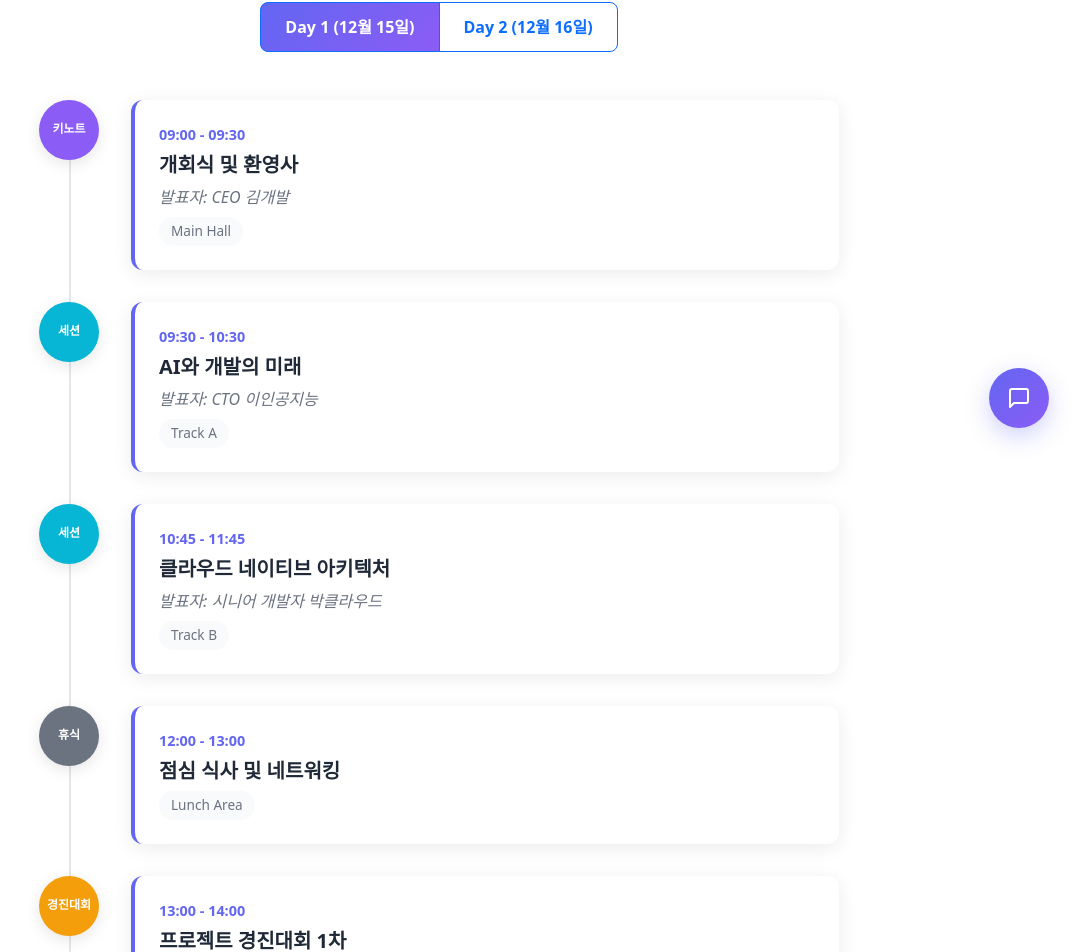
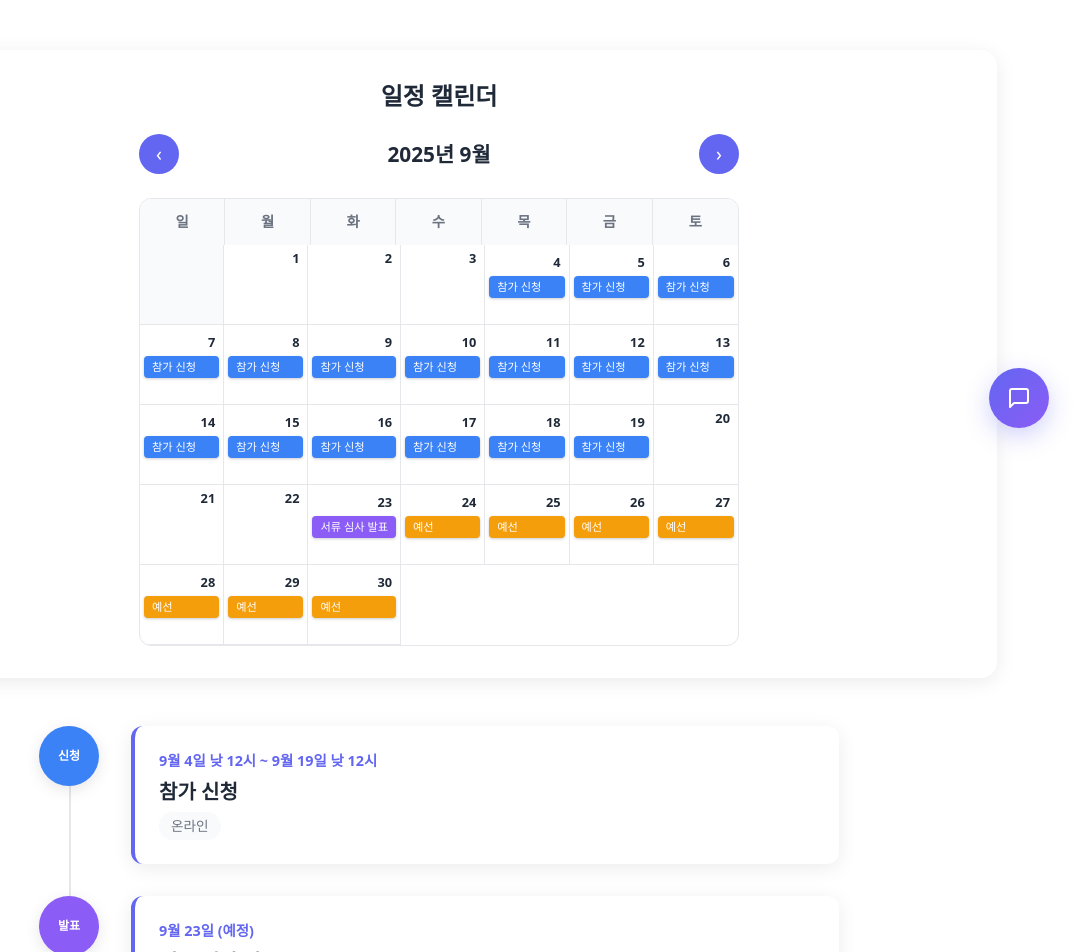
Before and after one commit to JuyoungKimmy-Kim/conference, a React (Create React App) app in the folder frontend/: page /agenda in a window 1280 px wide. Shown: the part 342-1294 px from the top of the page, without its empty margins (201-1280 px from the left). Built offline with nearby package versions, Linux system fonts and the light colour scheme.

Commit message:
modify schedule

```diff
--- a/frontend/src/pages/Agenda.css
+++ b/frontend/src/pages/Agenda.css
@@ -141,6 +141,150 @@
   display: inline-block;
 }
 
+/* 일정 요약 스타일 제거하고 캘린더 스타일 수정 */
+
+/* 캘린더 스타일 */
+.calendar-section {
+  background: white;
+  border-radius: 16px;
+  padding: 2rem;
+  box-shadow: 0 4px 20px rgba(0, 0, 0, 0.08);
+  margin-top: 3rem;
+}
+
+.calendar-title {
+  font-size: 1.5rem;
+  font-weight: 600;
+  color: var(--text-dark);
+}
+
+.calendar-container {
+  max-width: 600px;
+  margin: 0 auto;
+}
+
+.calendar-header {
+  display: flex;
+  justify-content: space-between;
+  align-items: center;
+  margin-bottom: 1.5rem;
+}
+
+.calendar-nav-btn {
+  background: var(--primary-color);
+  color: white;
+  border: none;
+  border-radius: 50%;
+  width: 40px;
+  height: 40px;
+  display: flex;
+  align-items: center;
+  justify-content: center;
+  font-size: 1.2rem;
+  cursor: pointer;
+  transition: all 0.3s ease;
+}
+
+.calendar-nav-btn:hover {
+  background: var(--primary-dark);
+  transform: scale(1.05);
+}
+
+.calendar-month {
+  font-size: 1.3rem;
+  font-weight: 600;
+  color: var(--text-dark);
+  margin: 0;
+}
+
+.calendar-grid {
+  border: 1px solid #e5e7eb;
+  border-radius: 12px;
+  overflow: hidden;
+}
+
+.calendar-weekdays {
+  display: grid;
+  grid-template-columns: repeat(7, 1fr);
+  background: #f9fafb;
+}
+
+.weekday {
+  padding: 0.75rem;
+  text-align: center;
+  font-weight: 600;
+  color: var(--text-light);
+  font-size: 0.9rem;
+  border-right: 1px solid #e5e7eb;
+}
+
+.weekday:last-child {
+  border-right: none;
+}
+
+.calendar-days {
+  display: grid;
+  grid-template-columns: repeat(7, 1fr);
+}
+
+.calendar-day {
+  min-height: 80px;
+  padding: 0.25rem;
+  border-right: 1px solid #e5e7eb;
+  border-bottom: 1px solid #e5e7eb;
+  display: flex;
+  flex-direction: column;
+  position: relative;
+  cursor: pointer;
+  transition: all 0.2s ease;
+}
+
+.calendar-day:nth-child(7n) {
+  border-right: none;
+}
+
+.calendar-day.empty {
+  background: #f9fafb;
+  cursor: default;
+}
+
+.calendar-day.has-event {
+  padding-top: 0.5rem;
+}
+
+.day-number {
+  font-size: 0.8rem;
+  font-weight: 600;
+  color: var(--text-dark);
+  margin-bottom: 0.25rem;
+  text-align: right;
+  padding-right: 0.25rem;
+}
+
+.event-block {
+  color: white;
+  padding: 0.25rem 0.5rem;
+  border-radius: 4px;
+  margin-bottom: 0.25rem;
+  font-size: 0.7rem;
+  font-weight: 500;
+  line-height: 1.2;
+  cursor: pointer;
+  transition: all 0.2s ease;
+  box-shadow: 0 1px 3px rgba(0, 0, 0, 0.2);
+}
+
+.event-block:hover {
+  transform: scale(1.02);
+  box-shadow: 0 2px 6px rgba(0, 0, 0, 0.3);
+}
+
+.event-title {
+  white-space: nowrap;
+  overflow: hidden;
+  text-overflow: ellipsis;
+}
+
 @media (max-width: 768px) {
   .agenda-title {
     font-size: 2rem;
@@ -165,4 +309,27 @@
     align-items: center;
     gap: 1rem;
   }
+
+  .calendar-section {
+    padding: 1.5rem;
+  }
+
+  .calendar-day {
+    min-height: 60px;
+    padding: 0.2rem;
+  }
+
+  .day-number {
+    font-size: 0.7rem;
+  }
+
+  .weekday {
+    padding: 0.5rem;
+    font-size: 0.8rem;
+  }
+
+  .event-block {
+    font-size: 0.6rem;
+    padding: 0.2rem 0.4rem;
+  }
 }
--- a/frontend/src/pages/Agenda.js
+++ b/frontend/src/pages/Agenda.js
@@ -2,164 +2,201 @@ import React, { useState } from 'react';
 import './Agenda.css';
 
 const Agenda = () => {
-  const [selectedDay, setSelectedDay] = useState('day1');
+  const [currentDate, setCurrentDate] = useState(new Date(2025, 8, 1)); // 2025년 9월로 초기 설정
 
-  const agendaData = {
-    day1: [
+  const agendaData = [
     {
-        time: '09:00 - 09:30',
-        title: '개회식 및 환영사',
-        speaker: 'CEO 김개발',
-        track: 'Main Hall',
-        type: 'keynote'
+      time: '9월 4일 낮 12시 ~ 9월 19일 낮 12시',
+      title: '참가 신청',
+      track: '온라인',
+      type: 'registration',
+      startDate: new Date(2025, 8, 4), // 2025년 9월 4일
+      endDate: new Date(2025, 8, 19)   // 2025년 9월 19일
     },
     {
-        time: '09:30 - 10:30',
-        title: 'AI와 개발의 미래',
-        speaker: 'CTO 이인공지능',
-        track: 'Track A',
-        type: 'session'
+      time: '9월 23일 (예정)',
+      title: '서류 심사 발표',
+      track: '온라인',
+      type: 'announcement',
+      startDate: new Date(2025, 8, 23), // 2025년 9월 23일
+      endDate: new Date(2025, 8, 23)
     },
     {
-        time: '10:45 - 11:45',
-        title: '클라우드 네이티브 아키텍처',
-        speaker: '시니어 개발자 박클라우드',
-        track: 'Track B',
-        type: 'session'
+      time: '9월 24일 ~ 10월 15일',
+      title: '예선',
+      track: '온라인',
+      type: 'competition',
+      startDate: new Date(2025, 8, 24), // 2025년 9월 24일
+      endDate: new Date(2025, 9, 15)    // 2025년 10월 15일
     },
     {
-        time: '12:00 - 13:00',
-        title: '점심 식사 및 네트워킹',
-        speaker: '',
-        track: 'Lunch Area',
-        type: 'break'
+      time: '10월 16일 ~ 10월 19일',
+      title: '예선 평가',
+      track: '온라인',
+      type: 'evaluation',
+      startDate: new Date(2025, 9, 16), // 2025년 10월 16일
+      endDate: new Date(2025, 9, 19)    // 2025년 10월 19일
     },
     {
-        time: '13:00 - 14:00',
-        title: '프로젝트 경진대회 1차',
-        speaker: '참가팀들',
-        track: 'Main Hall',
-        type: 'competition'
+      time: '10월 23일 (예정)',
+      title: '본선 평가',
+      track: '온라인',
+      type: 'final',
+      startDate: new Date(2025, 9, 23), // 2025년 10월 23일
+      endDate: new Date(2025, 9, 23)
     },
     {
-        time: '14:15 - 15:15',
-        title: '마이크로서비스 모니터링',
-        speaker: 'DevOps 엔지니어 최모니터',
-        track: 'Track C',
-        type: 'session'
-      },
-      {
-        time: '15:30 - 16:30',
-        title: '프론트엔드 개발 트렌드',
-        speaker: '프론트엔드 리드 정트렌드',
-        track: 'Track A',
-        type: 'session'
+      time: '10월 28일',
+      title: '시상',
+      track: '온라인',
+      type: 'award',
+      startDate: new Date(2025, 9, 28), // 2025년 10월 28일
+      endDate: new Date(2025, 9, 28)
     }
-    ],
-    day2: [
-      {
-        time: '09:00 - 10:00',
-        title: '데이터 엔지니어링의 새로운 패러다임',
-        speaker: '데이터 엔지니어 한데이터',
-        track: 'Track B',
-        type: 'session'
-      },
-      {
-        time: '10:15 - 11:15',
-        title: '보안 개발 방법론',
-        speaker: '보안 전문가 보안김',
-        track: 'Track C',
-        type: 'session'
-      },
-      {
-        time: '11:30 - 12:30',
-        title: '프로젝트 경진대회 2차',
-        speaker: '참가팀들',
-        track: 'Main Hall',
-        type: 'competition'
-      },
-      {
-        time: '12:30 - 13:30',
-        title: '점심 식사',
-        speaker: '',
-        track: 'Lunch Area',
-        type: 'break'
-      },
-      {
-        time: '13:30 - 15:00',
-        title: '최종 프로젝트 발표 및 시상식',
-        speaker: '수상팀들',
-        track: 'Main Hall',
-        type: 'award'
-      },
-      {
-        time: '15:00 - 16:00',
-        title: '폐회식 및 네트워킹',
-        speaker: '전체 참가자',
-        track: 'Main Hall',
-        type: 'networking'
-      }
-    ]
-  };
+  ];
 
   const getTypeColor = (type) => {
     const colors = {
-      keynote: '#8b5cf6',
-      session: '#06b6d4',
+      registration: '#3b82f6',
+      announcement: '#8b5cf6',
       competition: '#f59e0b',
-      break: '#6b7280',
-      award: '#10b981',
-      networking: '#6366f1'
+      evaluation: '#06b6d4',
+      final: '#ef4444',
+      award: '#10b981'
     };
     return colors[type] || '#6b7280';
   };
 
   const getTypeLabel = (type) => {
     const labels = {
-      keynote: '키노트',
-      session: '세션',
-      competition: '경진대회',
-      break: '휴식',
-      award: '시상식',
-      networking: '네트워킹'
+      registration: '신청',
+      announcement: '발표',
+      competition: '예선',
+      evaluation: '평가',
+      final: '본선',
+      award: '시상'
     };
     return labels[type] || '기타';
+  };
+
+  // 캘린더 관련 함수들
+  const getDaysInMonth = (date) => {
+    return new Date(date.getFullYear(), date.getMonth() + 1, 0).getDate();
+  };
+
+  const getFirstDayOfMonth = (date) => {
+    return new Date(date.getFullYear(), date.getMonth(), 1).getDay();
+  };
+
+  const isDateInRange = (date, startDate, endDate) => {
+    return date >= startDate && date <= endDate;
+  };
+
+  const getEventForDate = (date) => {
+    return agendaData.find(event =>
+      isDateInRange(date, event.startDate, event.endDate)
+    );
+  };
+
+  const navigateMonth = (direction) => {
+    setCurrentDate(prev => {
+      const newDate = new Date(prev);
+      newDate.setMonth(prev.getMonth() + direction);
+      return newDate;
+    });
+  };
+
+  const renderCalendar = () => {
+    const daysInMonth = getDaysInMonth(currentDate);
+    const firstDay = getFirstDayOfMonth(currentDate);
+    const days = [];
+
+    // 빈 칸들 추가
+    for (let i = 0; i < firstDay; i++) {
+      days.push(<div key={`empty-${i}`} className="calendar-day empty"></div>);
+    }
+
+    // 날짜들 추가
+    for (let day = 1; day <= daysInMonth; day++) {
+      const date = new Date(currentDate.getFullYear(), currentDate.getMonth(), day);
+      const event = getEventForDate(date);
+
+      days.push(
+        <div
+          key={day}
+          className={`calendar-day ${event ? 'has-event' : ''}`}
+        >
+          <span className="day-number">{day}</span>
+          {event && (
+            <div
+              className="event-block"
+              style={{ backgroundColor: getTypeColor(event.type) }}
+              title={event.title}
+            >
+              <div className="event-title">{event.title}</div>
+            </div>
+          )}
+        </div>
+      );
+    }
+
+    return days;
   };
 
   return (
     <div className="agenda-page">
       <div className="agenda-hero section-padding">
         <div className="container text-center">
-          <h1 className="agenda-title">컨퍼런스 일정</h1>
+          <h1 className="agenda-title">경진대회 일정</h1>
           <p className="agenda-subtitle">
-            2일간의 흥미진진한 개발자 컨퍼런스 일정을 확인하세요
+            슬슬 AIdea 개발자 경진대회의 전체 일정을 확인하세요
           </p>
         </div>
       </div>
 
       <div className="agenda-content section-padding">
         <div className="container">
-          <div className="day-selector mb-5">
-            <div className="btn-group" role="group">
+          {/* 캘린더 섹션 */}
+          <div className="calendar-section">
+            <h3 className="calendar-title text-center mb-4">일정 캘린더</h3>
+            <div className="calendar-container">
+              <div className="calendar-header">
                 <button
-                type="button"
-                className={`btn ${selectedDay === 'day1' ? 'btn-primary' : 'btn-outline-primary'}`}
-                onClick={() => setSelectedDay('day1')}
+                  className="calendar-nav-btn"
+                  onClick={() => navigateMonth(-1)}
                 >
-                Day 1 (12월 15일)
+                  ‹
                 </button>
+                <h4 className="calendar-month">
+                  {currentDate.getFullYear()}년 {currentDate.getMonth() + 1}월
+                </h4>
                 <button
-                type="button"
-                className={`btn ${selectedDay === 'day2' ? 'btn-primary' : 'btn-outline-primary'}`}
-                onClick={() => setSelectedDay('day2')}
+                  className="calendar-nav-btn"
+                  onClick={() => navigateMonth(1)}
                 >
-                Day 2 (12월 16일)
+                  ›
                 </button>
+              </div>
+
+              <div className="calendar-grid">
+                <div className="calendar-weekdays">
+                  <div className="weekday">일</div>
+                  <div className="weekday">월</div>
+                  <div className="weekday">화</div>
+                  <div className="weekday">수</div>
+                  <div className="weekday">목</div>
+                  <div className="weekday">금</div>
+                  <div className="weekday">토</div>
+                </div>
+                <div className="calendar-days">
+                  {renderCalendar()}
+                </div>
+              </div>
             </div>
           </div>
 
-          <div className="agenda-timeline">
-            {agendaData[selectedDay].map((item, index) => (
+          <div className="agenda-timeline mt-5">
+            {agendaData.map((item, index) => (
               <div key={index} className="timeline-item">
                 <div className="timeline-marker" style={{ backgroundColor: getTypeColor(item.type) }}>
                   <span className="timeline-type">{getTypeLabel(item.type)}</span>
@@ -167,9 +204,6 @@ const Agenda = () => {
                 <div className="timeline-content">
                   <div className="timeline-time">{item.time}</div>
                   <h4 className="timeline-title">{item.title}</h4>
-                  {item.speaker && (
-                    <p className="timeline-speaker">발표자: {item.speaker}</p>
-                  )}
                   <div className="timeline-track">{item.track}</div>
                 </div>
               </div>
@@ -180,24 +214,28 @@ const Agenda = () => {
             <h5>일정 구분</h5>
             <div className="legend-items">
               <div className="legend-item">
+                <span className="legend-color" style={{ backgroundColor: '#3b82f6' }}></span>
+                <span>신청</span>
+              </div>
+              <div className="legend-item">
                 <span className="legend-color" style={{ backgroundColor: '#8b5cf6' }}></span>
-                <span>키노트</span>
+                <span>발표</span>
+              </div>
+              <div className="legend-item">
+                <span className="legend-color" style={{ backgroundColor: '#f59e0b' }}></span>
+                <span>예선</span>
               </div>
               <div className="legend-item">
                 <span className="legend-color" style={{ backgroundColor: '#06b6d4' }}></span>
-                <span>세션</span>
+                <span>평가</span>
               </div>
               <div className="legend-item">
-                <span className="legend-color" style={{ backgroundColor: '#f59e0b' }}></span>
-                <span>경진대회</span>
+                <span className="legend-color" style={{ backgroundColor: '#ef4444' }}></span>
+                <span>본선</span>
               </div>
               <div className="legend-item">
                 <span className="legend-color" style={{ backgroundColor: '#10b981' }}></span>
-                <span>시상식</span>
-              </div>
-              <div className="legend-item">
-                <span className="legend-color" style={{ backgroundColor: '#6366f1' }}></span>
-                <span>네트워킹</span>
+                <span>시상</span>
               </div>
             </div>
           </div>
--- a/frontend/src/pages/Home.js
+++ b/frontend/src/pages/Home.js
@@ -44,15 +44,15 @@ const Home = () => {
             </div>
             <div className="schedule-row">
               <div className="schedule-label">예선 평가</div>
-              <div className="schedule-date">9월 16일 ~ 9월 19일</div>
+              <div className="schedule-date">10월 16일 ~ 10월 19일</div>
             </div>
             <div className="schedule-row">
               <div className="schedule-label">본선 평가(임원 평가)</div>
-              <div className="schedule-date">9월 23일 (예정)</div>
+              <div className="schedule-date">10월 23일 (예정)</div>
             </div>
             <div className="schedule-row">
               <div className="schedule-label">시상</div>
-              <div className="schedule-date">9월 28일 (개발자 경진대회)</div>
+              <div className="schedule-date">10월 28일 (개발자 경진대회)</div>
             </div>
           </div>
 
```
Lines whose indentation alone changed are shown as unchanged.
